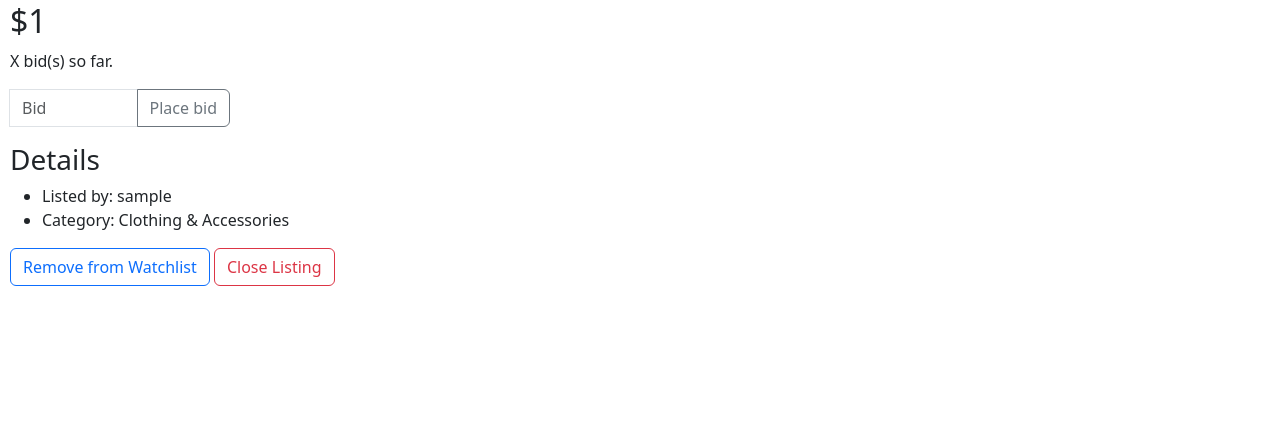
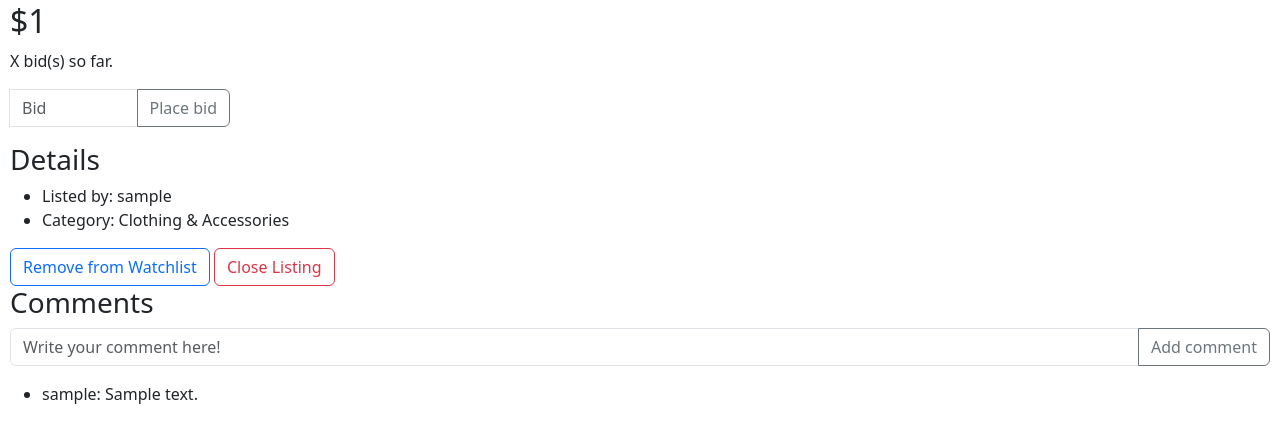
Before and after one commit to 1hubert/cs50w-commerce, a Django app: page /show/1 in a window 1280 px wide. Shown: the part 493-925 px from the top of the page. Before the commit the page ends 779 px from the top, so only its background shows below. Run offline with Django 3.2, Linux system fonts and the light colour scheme; a user stored in the database is signed in; tables that the repository leaves empty hold one stand-in row (values such as "Sample post"); grey boxes marked "Sample" are stand-in pictures.

Commit message:
feat: add comments

```diff
--- a/auctions/models.py
+++ b/auctions/models.py
@@ -51,4 +51,4 @@ class Comment(models.Model):
     body = models.CharField(max_length=500)
 
     def __str__(self) -> str:
-        return f'"{self.body}" by {self.user}'
+        return f'{self.user}: {self.body}'
--- a/auctions/templates/auctions/listing.html
+++ b/auctions/templates/auctions/listing.html
@@ -73,4 +73,20 @@
     {% if listing.user == request.user and listing.active %}
         <a href="{% url 'close_listing' listing.id %}" class="btn btn-outline-danger">Close Listing</a>
     {% endif %}
+
+    {% if request.user.is_authenticated %}
+        <h3>Comments</h3>
+        <form action="{% url 'add_comment' listing.id %}" method="post">
+            {% csrf_token %}
+            <div class="input-group mb-3" id="comment_input">
+                <input type="text" name="comment" class="form-control" placeholder="Write your comment here!" autocomplete="off" required>
+                <input class="btn btn-outline-secondary" type="submit" value="Add comment">
+            </div>
+        </form>
+        <ul>
+            {% for comment in comments %}
+                <li>{{ comment }}</li>
+            {% endfor %}
+        </ul>
+    {% endif %}
 {% endblock %}
--- a/auctions/urls.py
+++ b/auctions/urls.py
@@ -13,4 +13,5 @@ urlpatterns = [
     path("watchlist", views.watchlist, name="watchlist"),
     path("place_bid/<int:listing_id>", views.place_bid, name="place_bid"),
     path("close_listing/<int:listing_id>", views.close_listing, name="close_listing"),
+    path("add_comment/<int:listing_id>", views.add_comment, name="add_comment"),
 ]
--- a/auctions/views.py
+++ b/auctions/views.py
@@ -1,5 +1,6 @@
 from django.contrib import messages
 from django.contrib.auth import authenticate, login, logout
+from django.contrib.auth.decorators import login_required
 from django.db import IntegrityError
 from django.db.models import Max
 from django.http import HttpResponse, HttpResponseRedirect
@@ -121,9 +122,12 @@ def show_listing(request, listing_id):
         else:
             listing.price = listing.starting_price
 
+        comments = Comment.objects.filter(listing=listing.id)
+
         return render(request, 'auctions/listing.html', {
             "listing": listing,
-            "watchlisted": watchlisted
+            "watchlisted": watchlisted,
+            "comments": comments
         })
 
 
@@ -184,3 +188,23 @@ def close_listing(request, listing_id):
     listing.active = False
     listing.save()
     return HttpResponseRedirect(request.META['HTTP_REFERER'])
+
+
+@login_required
+def add_comment(request, listing_id):
+    listing = get_object_or_404(
+        AuctionListing,
+        id=listing_id
+    )
+    if request.method == 'POST':
+        comment = request.POST['comment']
+        user = request.user
+        new_comment = Comment(
+            body=comment,
+            user=user,
+            listing=listing
+        )
+        new_comment.save()
+        return HttpResponseRedirect(request.META['HTTP_REFERER'])
+    else:
+        return HttpResponseRedirect(reverse('index'))
--- a/commerce/settings.py
+++ b/commerce/settings.py
@@ -120,3 +120,4 @@ USE_TZ = True
 # https://docs.djangoproject.com/en/3.0/howto/static-files/
 
 STATIC_URL = '/static/'
+LOGIN_URL = 'login'
```
